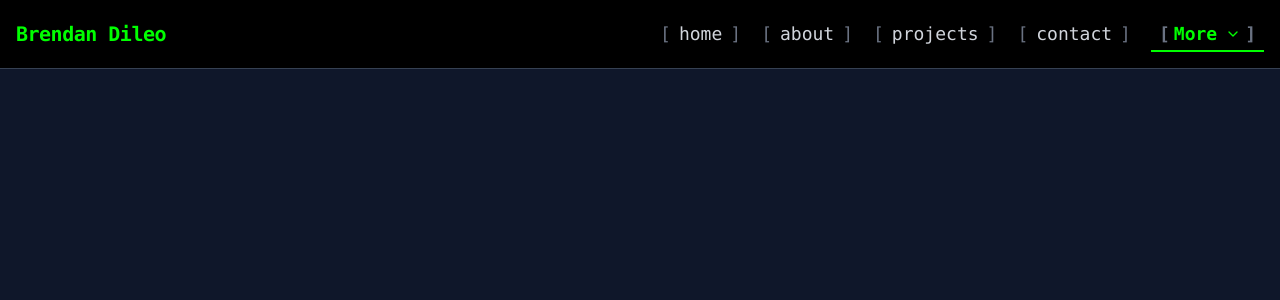
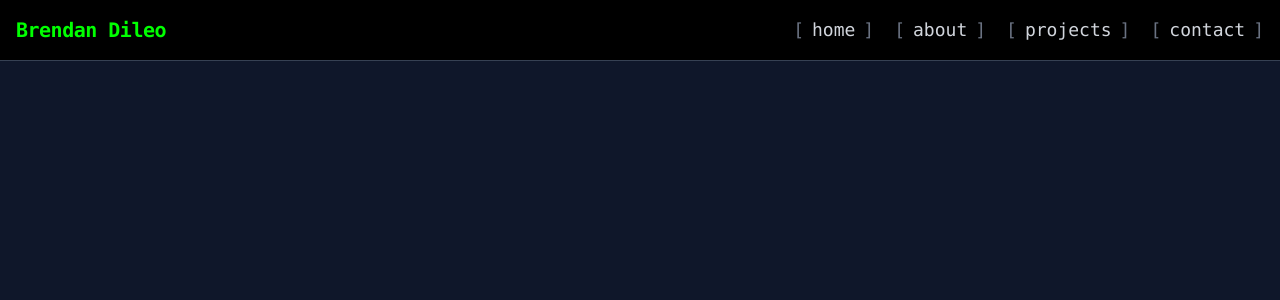
Before and after one commit to brendanddev/brendans-website, a React (Vite) app in the folder frontend/: page /highlights in a window 1280 px wide. Shown: the top 300 px of the page. Built offline with nearby package versions, Linux system fonts and the light colour scheme.

Commit message:
Remove crowded More option from navbar and dropdown

```diff
--- a/frontend/src/components/Navbar/NavLinks.jsx
+++ b/frontend/src/components/Navbar/NavLinks.jsx
@@ -9,34 +9,10 @@
 import { Link, useLocation } from 'react-router-dom';
 import { motion } from 'framer-motion';
 import { navBarLinks } from '../../data/navBarLinks';
-import { Menu } from '@headlessui/react';
-import { ChevronDown } from 'lucide-react';
-import { AnimatePresence } from 'framer-motion';
 
-const linkVariants = {
-    hidden: { opacity: 0, x: -20 },
-    visible: { opacity: 1, x: 0 },
-    exit: { opacity: 0, x: -20 }
-};
-
-// Animation for dropdown panel
-const dropdownPanelVariants = {
-    closed: { opacity: 0, y: 16, scale: 0.98, pointerEvents: 'none', transition: { duration: 0.15, when: 'afterChildren' } },
-    open: { opacity: 1, y: 0, scale: 1, pointerEvents: 'auto', transition: { type: 'spring', stiffness: 300, damping: 24, staggerChildren: 0.04, delayChildren: 0.05 } },
-};
-
-// Animation for dropdown items
-const dropdownItemVariants = {
-    closed: { opacity: 0, x: -10 },
-    open: (i) => ({ opacity: 1, x: 0, transition: { delay: i * 0.04 } }),
-};
 
 const NavLinks = ({ isMobile = false, closeMenu = false }) => {
     const location = useLocation();
-
-    // Helper to check if any dropdown link is active
-    const isDropdownActive = (dropdown) =>
-        dropdown.some((item) => location.pathname === item.to);
 
     // Helper to render a single nav link
     const renderLink = ({ to, label }) => {
@@ -44,7 +20,6 @@ const NavLinks = ({ isMobile = false, closeMenu = false }) => {
         return (
             <motion.li
                 key={label}
-                variants={linkVariants}
                 className="relative"
             >
                 <span className="text-gray-500">[</span>
@@ -75,97 +50,6 @@ const NavLinks = ({ isMobile = false, closeMenu = false }) => {
         );
     };
 
-    // Helper to render a dropdown menu using Headless UI and Framer Motion
-    const renderDropdown = ({ label, dropdown }) => {
-        const dropdownActive = isDropdownActive(dropdown);
-        return (
-            <Menu as="li" className="relative list-none" key={label}>
-                {({ open }) => (
-                    <>
-                        <Menu.Button
-                            className={`
-                                flex items-center gap-1 px-2 py-1 transition-all duration-300
-                                hover:text-[#00ff00] focus:text-[#00ff00]
-                                focus:outline-none focus:ring-2 focus:ring-[#00ff00]/50 focus:ring-offset-2 focus:ring-offset-black
-                                font-semibold capitalize relative
-                                ${dropdownActive ? 'text-[#00ff00]' : 'text-gray-300'}
-                                ${isMobile ? 'block py-3 px-4 hover:bg-gray-800/50 rounded-lg w-full text-left' : ''}
-                            `}
-                            aria-haspopup="menu"
-                            aria-expanded={open}
-                        >
-                            <span className="text-gray-500">[</span>
-                            <span className="flex items-center gap-1">
-                                {label}
-                                <ChevronDown className="w-4 h-4 ml-1" />
-                            </span>
-                            <span className="text-gray-500">]</span>
-                            {/* Underline animation for active dropdown */}
-                            {dropdownActive && (
-                                <motion.div
-                                    layoutId="activeTab"
-                                    className="absolute bottom-0 left-0 right-0 h-0.5 bg-[#00ff00]"
-                                    initial={false}
-                                    transition={{ type: "spring", stiffness: 300, damping: 30 }}
-                                />
-                            )}
-                        </Menu.Button>
-                        {/* Animate dropdown menu appearance with AnimatePresence */}
-                        <AnimatePresence>
-                            {open && (
-                                <Menu.Items
-                                    as={motion.ul}
-                                    static={isMobile}
-                                    key="dropdown"
-                                    initial="closed"
-                                    animate="open"
-                                    exit="closed"
-                                    variants={dropdownPanelVariants}
-                                    className={`
-                                        absolute z-50 mt-2 min-w-[160px] bg-black border border-gray-700 rounded-xl shadow-lg focus:outline-none
-                                        py-2
-                                        ${isMobile ? 'left-0 w-full' : 'right-0'}
-                                    `}
-                                >
-                                    {dropdown.map((item, i) => {
-                                        const isActive = location.pathname === item.to;
-                                        return (
-                                            <Menu.Item key={item.label} as={motion.li} custom={i} variants={dropdownItemVariants}>
-                                                {({ active }) => (
-                                                    <Link
-                                                        to={item.to}
-                                                        onClick={closeMenu ? () => closeMenu(false) : undefined}
-                                                        className={`
-                                                            block px-4 py-2 text-sm transition-colors duration-200 relative
-                                                            ${active || isActive ? 'bg-gray-800 text-[#00ff00]' : 'text-gray-300'}
-                                                            font-medium
-                                                        `}
-                                                        aria-current={isActive ? 'page' : undefined}
-                                                    >
-                                                        {item.label}
-                                                        {/* Underline for active dropdown item (optional, subtle) */}
-                                                        {isActive && (
-                                                            <motion.div
-                                                                layoutId="activeTab"
-                                                                className="absolute bottom-0 left-0 right-0 h-0.5 bg-[#00ff00]"
-                                                                initial={false}
-                                                                transition={{ type: "spring", stiffness: 300, damping: 30 }}
-                                                            />
-                                                        )}
-                                                    </Link>
-                                                )}
-                                            </Menu.Item>
-                                        );
-                                    })}
-                                </Menu.Items>
-                            )}
-                        </AnimatePresence>
-                    </>
-                )}
-            </Menu>
-        );
-    };
-
     // Render all top-level links and dropdowns
     return navBarLinks.map((link) => {
         if (link.dropdown) {
--- a/frontend/src/data/navBarLinks.js
+++ b/frontend/src/data/navBarLinks.js
@@ -12,12 +12,4 @@ export const navBarLinks = [
     { to: "/about", label: "about" },
     { to: "/projects", label: "projects" },
     { to: "/contact", label: "contact" },
-
-    // More dropdown
-    {
-        label: "more",
-        dropdown: [
-            { to: "/highlights", label: "highlights" },
-        ]
-    }
 ];
--- a/frontend/src/pages/About.jsx
+++ b/frontend/src/pages/About.jsx
@@ -3,7 +3,7 @@
  * @file About.jsx
  * @author Brendan Dileo
  *
- * Enhanced About page with modern design, improved UX, and visual storytelling
+ * The about page for my website
 */
 
 import Header from "../components/Header/Header";
@@ -49,6 +49,7 @@ const About = () => {
 
           {/* Education section */}
           <EducationCard />
+
           {/* Skills section */}
           <SkillsCard />
 
--- a/frontend/src/pages/Highlights.jsx
+++ b/frontend/src/pages/Highlights.jsx
@@ -6,7 +6,9 @@
  * The highlights page for my website
  */
 
+import DottedGridSection from "../components/Highlights/DottedGridSection";
+
 const Highlights = () => {
-}
+};
 
 export default Highlights;
```
